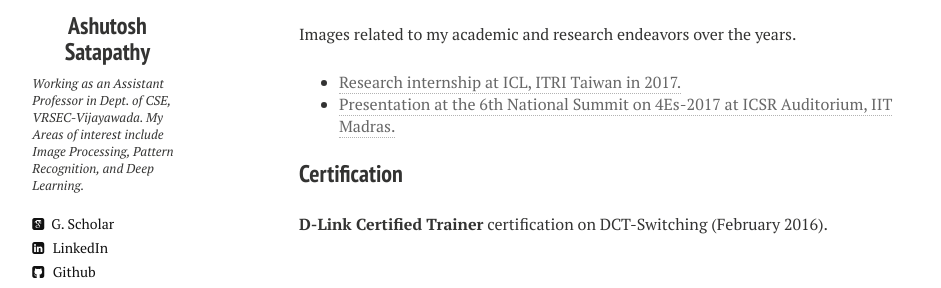
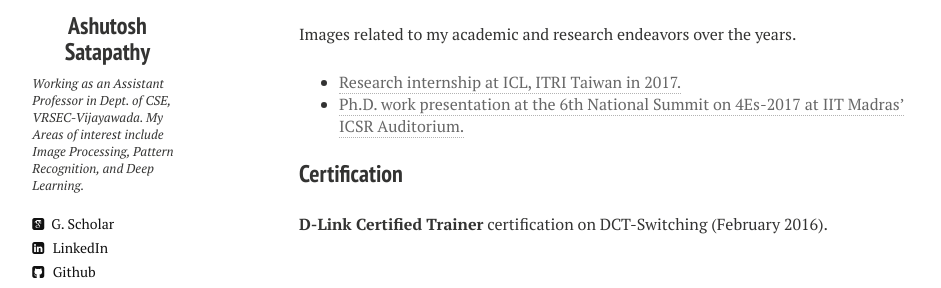
Before and after one commit to ashutoshsatapathy1990/ashutoshsatapathy1990.github.io, a Jekyll site: the page built from achievement.md, in a window 1280 px wide. Shown: the part 278-566 px from the top of the page, without its empty margins (21-962 px from the left). Built offline with Jekyll 4.4.1, drawn with Linux system fonts in a browser that asks for light colours; nearby versions of some CDN libraries.

Commit message:
Update achievement.md

```diff
--- a/achievement.md
+++ b/achievement.md
@@ -14,7 +14,7 @@ A list of achievements in education, employment, or other significant events in
 Images related to my academic and research endeavors over the years.
 
 * [Research internship at ICL, ITRI Taiwan in 2017.]()
-* [Presentation at the 6th National Summit on 4Es-2017 at ICSR Auditorium, IIT Madras.]()
+* [Ph.D. work presentation at the 6th National Summit on 4Es-2017 at IIT Madras' ICSR Auditorium.]()
 
 ### Certification
 
```
